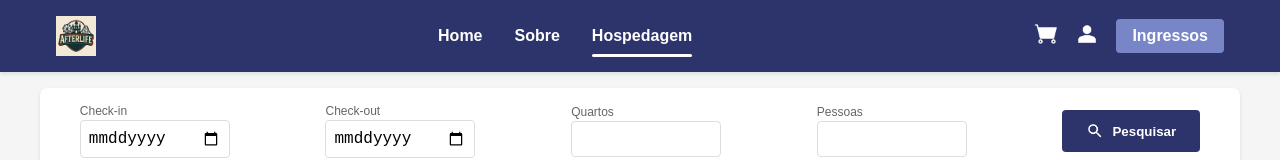
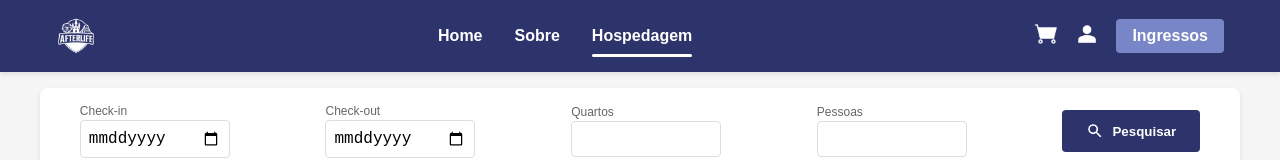
Before and after one commit to Enzo-Modena/Front-end-p1, a Next.js app: page /hospedagem in a window 1280 px wide. Shown: the top 160 px of the page. Built offline with nearby package versions, Linux system fonts and the light colour scheme.

Commit message:
05/06/2025

```diff
--- a/src/app/hospedagem/page.jsx
+++ b/src/app/hospedagem/page.jsx
@@ -88,7 +88,7 @@ export default function Hospedagem() {
     <div>
       <header className={styles.header}>
         <div className={styles.headerContainer}>
-          <img src="/logo.png" alt="Logo After Life" className={styles.logo} />
+          <img src="/logo_afterlife.png" alt="Logo After Life" className={styles.logo} />
           <nav className={styles.navbarNav}>
             <a href="#" className={styles.navLink}>Home</a>
             <a href="#" className={styles.navLink}>Sobre</a>
```
Also changed, not shown: public/logo_afterlife.png (added).
